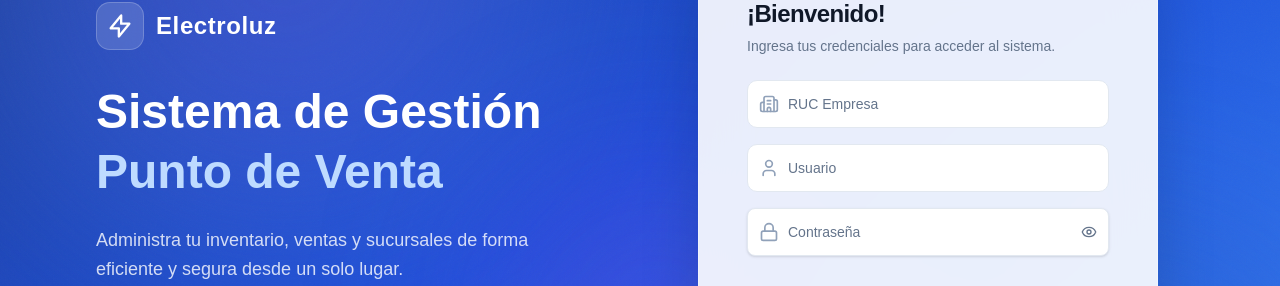
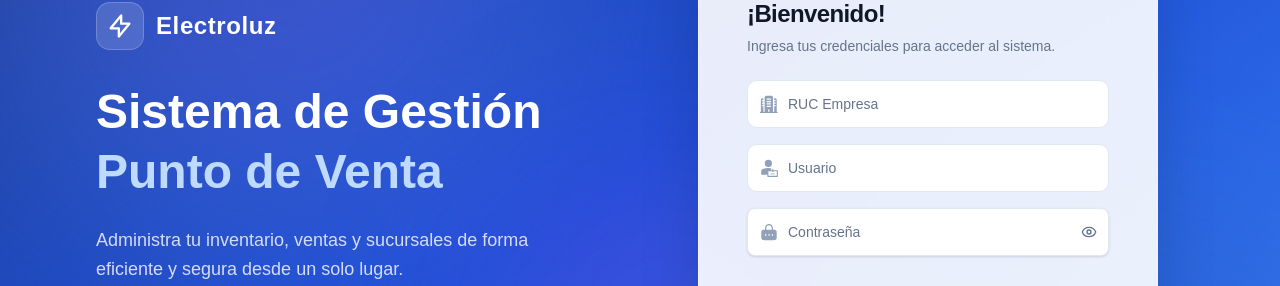
Before and after one commit to Adrian-Caiza/frontend-pos-electroluz, a React (Vite) app: page /auth/login in a window 1280 px wide. Shown: the part 233-519 px from the top of the page. Built offline with nearby package versions, Linux system fonts and the light colour scheme; no server answers.

Commit message:
fix: Arreglado centro de notificaciones en dashboard.

```diff
--- a/src/modules/alert/presentation/hooks/useAlertEvents.ts
+++ b/src/modules/alert/presentation/hooks/useAlertEvents.ts
@@ -112,6 +112,8 @@ export const useAlertEvents = () => {
                 showGenericNotification();
               }
               addBellAlert(alert);
+              queryClient.invalidateQueries({ queryKey: ['alert-summary'] });
+              queryClient.invalidateQueries({ queryKey: ['alerts'] });
               break;
             case 'alert-updated':
               console.log('[AlertEvents] SSE alert-updated:', alert.message);
@@ -131,8 +133,9 @@ export const useAlertEvents = () => {
                 // Alguien la marcó como leída en otro dispositivo
                 removeBellAlert(alert.id);
               }
-              // Forzamos a que React Query refresque el badge para mantener la exactitud
+              // Forzamos a que React Query refresque el badge y la tabla principal
               queryClient.invalidateQueries({ queryKey: ['alert-summary'] });
+              queryClient.invalidateQueries({ queryKey: ['alerts'] });
               break;
             case 'alert-resolved':
               console.log('[AlertEvents] SSE alert-resolved:', alert.message);
@@ -140,6 +143,8 @@ export const useAlertEvents = () => {
                 decrementUnseen();
               }
               removeBellAlert(alert.id);
+              queryClient.invalidateQueries({ queryKey: ['alert-summary'] });
+              queryClient.invalidateQueries({ queryKey: ['alerts'] });
               break;
             case 'connected':
               console.log('[AlertEvents] SSE handshake received');
--- a/src/modules/auth/presentation/components/LoginForm.tsx
+++ b/src/modules/auth/presentation/components/LoginForm.tsx
@@ -1,4 +1,5 @@
-import { Building2, User, Lock, AlertCircle } from 'lucide-react';
+import { AlertCircle } from 'lucide-react';
+import { SolarBuildings2Bold, ClarityEmployeeSolid, MynauiLockPasswordSolid } from '@/shared/components/icons/icons';
 import { useLoginForm } from '../hooks/useLoginForm';
 import { Button } from '@/shared/components/ui/button';
 import { Input } from '@/shared/components/ui/input';
@@ -45,7 +46,7 @@ export const LoginForm = () => {
                     <Input
                       placeholder="RUC Empresa"
                       {...field}
-                      icon={Building2}
+                      icon={SolarBuildings2Bold}
                       className="h-12 bg-white dark:bg-gray-950"
                       disabled={isPending}
                       inputMode="numeric"
@@ -73,7 +74,7 @@ export const LoginForm = () => {
                     <Input
                       placeholder="Usuario"
                       {...field}
-                      icon={User}
+                      icon={ClarityEmployeeSolid}
                       className="h-12 bg-white dark:bg-gray-950"
                       disabled={isPending}
                       autoComplete="username"
@@ -100,7 +101,7 @@ export const LoginForm = () => {
                     <PasswordInput
                       placeholder="Contraseña"
                       {...field}
-                      icon={Lock}
+                      icon={MynauiLockPasswordSolid}
                       className="h-12 bg-white dark:bg-gray-950"
                       disabled={isPending}
                       autoComplete="current-password"
--- a/src/modules/usuario/presentation/table/columns.tsx
+++ b/src/modules/usuario/presentation/table/columns.tsx
@@ -61,7 +61,7 @@ export const columns: ColumnDef<Usuario>[] = [
       return (
         <DataTableAvatarCell
           name={usuario.usnombre}
-          subtitle={`@${usuario.usapodo}`}
+          subtitle={usuario.usapodo}
           imageUrl={getImageUrl(usuario.usimagen)}
         />
       );
--- a/src/shared/components/icons/icons.tsx
+++ b/src/shared/components/icons/icons.tsx
@@ -164,3 +164,12 @@ export function MdiGmail(props: SVGProps<SVGSVGElement>) {
     <svg {...props} xmlns="http://www.w3.org/2000/svg" width="24" height="24" viewBox="0 0 24 24"><path fill="currentColor" d="M20 18h-2V9.25L12 13L6 9.25V18H4V6h1.2l6.8 4.25L18.8 6H20m0-2H4c-1.11 0-2 .89-2 2v12a2 2 0 0 0 2 2h16a2 2 0 0 0 2-2V6a2 2 0 0 0-2-2"/></svg>
   );
 }
+
+// Icono para contraseña
+
+
+export function MynauiLockPasswordSolid(props: SVGProps<SVGSVGElement>) {
+  return (
+    <svg {...props} xmlns="http://www.w3.org/2000/svg" width="24" height="24" viewBox="0 0 24 24"><path fill="currentColor" d="M16.75 8c0-1.478-.33-2.901-1.107-3.975c-.8-1.107-2.03-1.775-3.643-1.775s-2.842.668-3.643 1.775C7.58 5.099 7.25 6.522 7.25 8v1.25h-.58c-.535 0-.98 0-1.345.03c-.38.031-.736.098-1.073.27a2.75 2.75 0 0 0-1.202 1.202c-.172.337-.24.694-.27 1.074c-.03.364-.03.81-.03 1.344v4.66c0 .535 0 .98.03 1.345c.03.38.098.737.27 1.074a2.75 2.75 0 0 0 1.202 1.202c.337.172.693.239 1.073.27c.365.03.81.03 1.345.03h10.66c.535 0 .98 0 1.345-.03c.38-.031.736-.098 1.073-.27a2.75 2.75 0 0 0 1.202-1.202c.172-.337.24-.694.27-1.074c.03-.364.03-.81.03-1.344V13.17c0-.534 0-.98-.03-1.344c-.03-.38-.098-.737-.27-1.074a2.75 2.75 0 0 0-1.2-1.202c-.338-.172-.694-.239-1.074-.27c-.365-.03-.81-.03-1.345-.03h-.58zm-8 0c0-1.283.29-2.36.822-3.096c.51-.703 1.28-1.154 2.428-1.154s1.919.45 2.428 1.154c.532.736.822 1.813.822 3.096v1.25h-6.5zm4 7.25v.5a.75.75 0 0 1-1.5 0v-.5a.75.75 0 0 1 1.5 0M16 14.5a.75.75 0 0 1 .75.75v.5a.75.75 0 0 1-1.5 0v-.5a.75.75 0 0 1 .75-.75m-7.25.75v.5a.75.75 0 0 1-1.5 0v-.5a.75.75 0 0 1 1.5 0"/></svg>
+  );
+}
```
